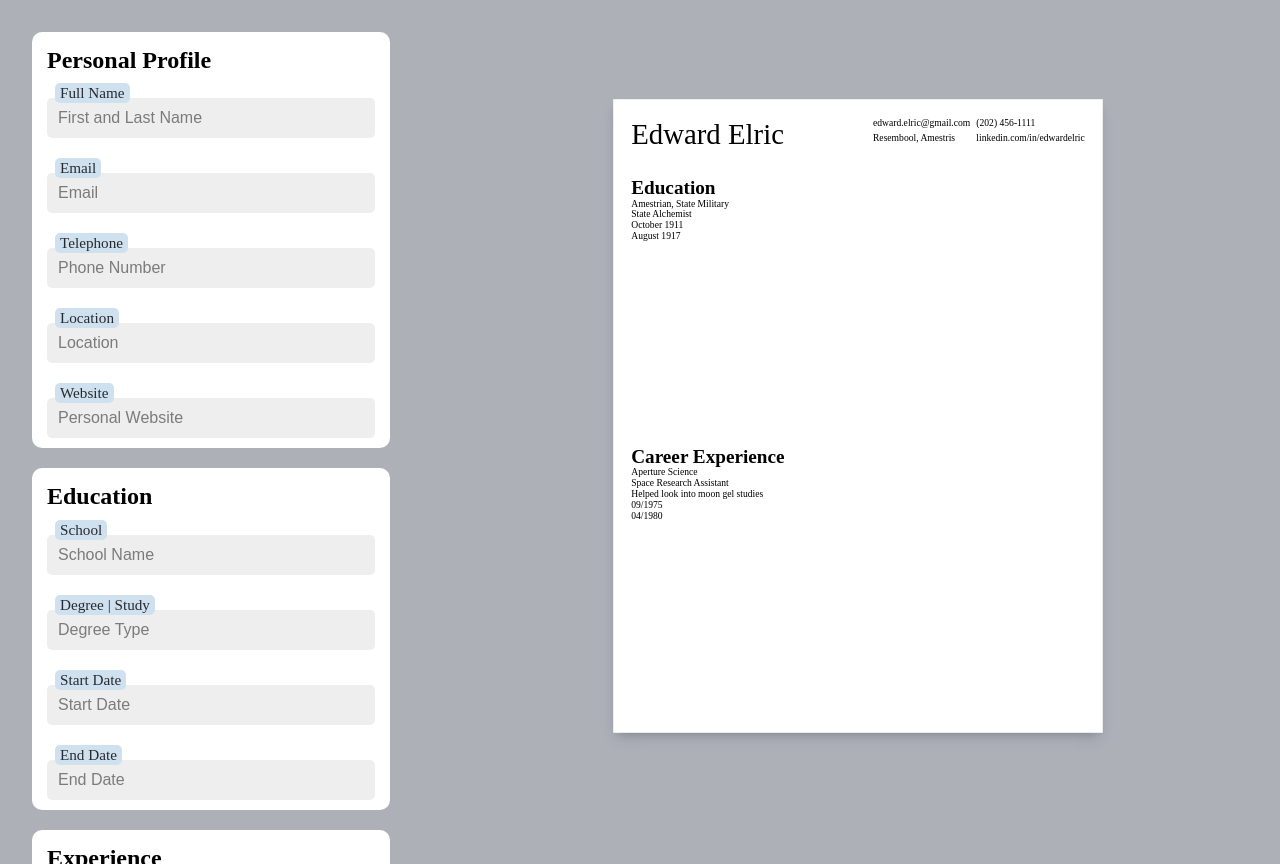
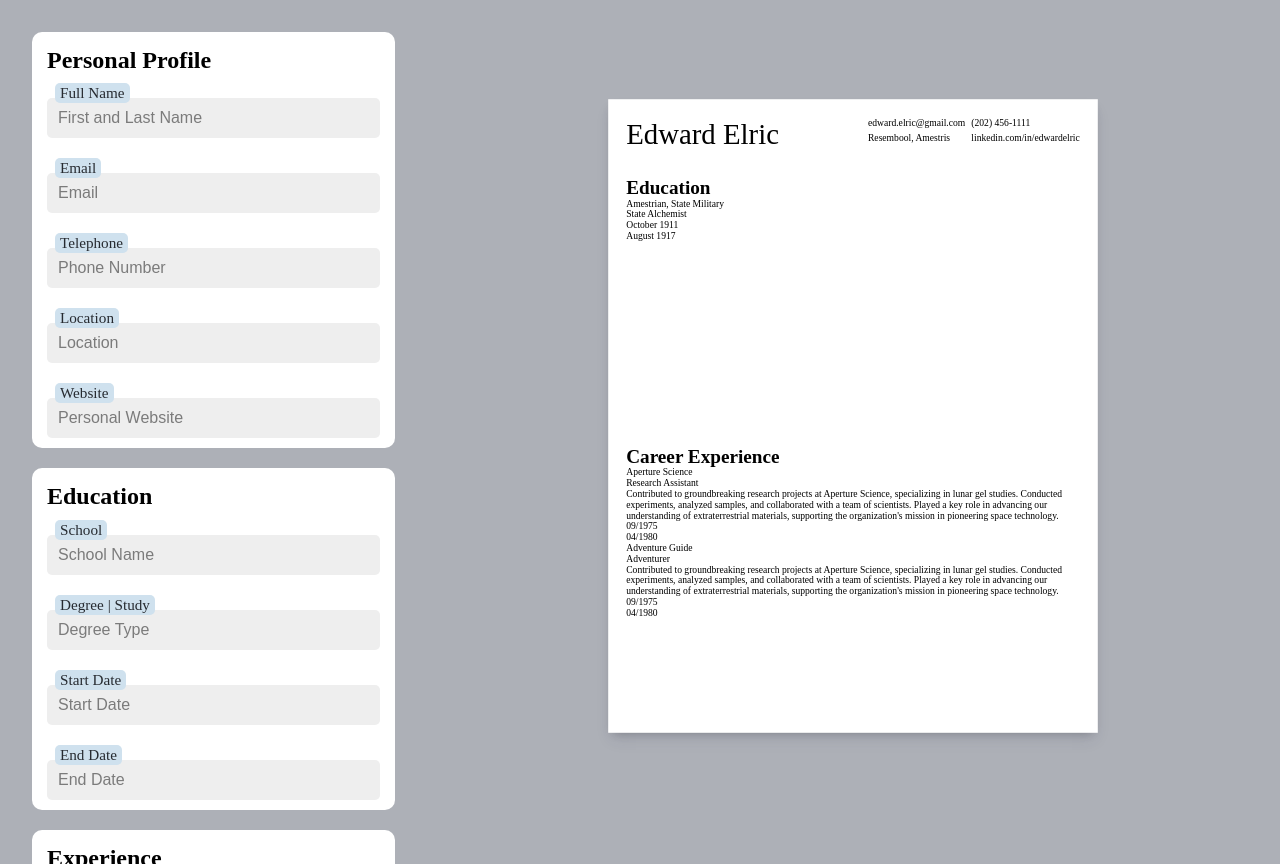
Before and after one commit to NovaCat35/cv-generator, a React (Vite) app: page / in a window 1280 px wide. Built offline with nearby package versions, Linux system fonts and the light colour scheme.

Commit message:
Allow exp form to submit individual exp

```diff
--- a/package.json
+++ b/package.json
@@ -11,11 +11,13 @@
   },
   "dependencies": {
     "react": "^18.2.0",
-    "react-dom": "^18.2.0"
+    "react-dom": "^18.2.0",
+    "uuid": "^9.0.1"
   },
   "devDependencies": {
     "@types/react": "^18.2.15",
     "@types/react-dom": "^18.2.7",
+    "@types/uuid": "^9.0.5",
     "@typescript-eslint/eslint-plugin": "^6.0.0",
     "@typescript-eslint/parser": "^6.0.0",
     "@vitejs/plugin-react": "^4.0.3",
--- a/src/App.tsx
+++ b/src/App.tsx
@@ -25,19 +25,27 @@ export interface Education {
 	endDate?: string;
 }
 
-export interface Experience {
+export interface ExperienceItem {
 	company: string;
 	position: string;
+	location: string;
 	description: string;
 	startDate: string;
 	endDate?: string;
 }
+export interface Experience extends Array<ExperienceItem> {}
 
 export interface HandleChange {
 	e: React.ChangeEvent<HTMLInputElement>;
-	fieldName: string;
+	keyName: string;
 	setState: React.Dispatch<React.SetStateAction<any>>;
 	currState: any;
+}
+
+export interface HandleListChange {
+	setState: React.Dispatch<React.SetStateAction<any>>;
+	currState: Experience;
+	newElement: ExperienceItem;
 }
 
 function App() {
@@ -56,13 +64,24 @@ function App() {
 		endDate: "August 1917",
 	});
 
-	const [experience, setExperience] = useState<Experience>({
-		company: "Aperture Science",
-		position: "Space Research Assistant",
-		description: "Helped look into moon gel studies",
-		startDate: "09/1975",
-		endDate: "04/1980",
-	});
+	const [experience, setExperience] = useState<Experience>([
+		{
+			company: "Aperture Science",
+			position: "Research Assistant",
+			location: 'USA',
+			description: "Contributed to groundbreaking research projects at Aperture Science, specializing in lunar gel studies. Conducted experiments, analyzed samples, and collaborated with a team of scientists. Played a key role in advancing our understanding of extraterrestrial materials, supporting the organization's mission in pioneering space technology.",
+			startDate: "09/1975",
+			endDate: "04/1980",
+		},
+		{
+			company: "Adventure Guide",
+			position: "Adventurer",
+			location: 'Teyvat',
+			description: "Contributed to groundbreaking research projects at Aperture Science, specializing in lunar gel studies. Conducted experiments, analyzed samples, and collaborated with a team of scientists. Played a key role in advancing our understanding of extraterrestrial materials, supporting the organization's mission in pioneering space technology.",
+			startDate: "09/1975",
+			endDate: "04/1980"
+		},
+	]);
 
 	const [isPreviewActive, setIsPreviewActive] = useState(false);
 
@@ -71,16 +90,23 @@ function App() {
 	 * The setState and currState is the parameters unique to each form component that.
 	 * This way we can change the different states without having to create multiple handleChange for each 'form' component.
 	 * */
-	const handleChange = ({ e, fieldName, setState, currState }: HandleChange) => {
-		setState({ ...currState, [fieldName]: e.target.value });
+	const handleChange = ({ e, keyName, setState, currState }: HandleChange) => {
+		setState({ ...currState, [keyName]: e.target.value });
+	};
+	/**
+	 * handleCollectionList keeps track of a list of exp or skills added by form submits
+	 * While the individual 'forms'.tsx handle the adding of individual elements, we need to append them all here
+	 * */
+	const setCollectionList = ({ setState, currState, newElement }: HandleListChange) => {
+		setState([...currState, newElement]);
 	};
 
 	return (
 		<>
-			<div className={isPreviewActive ? 'main-forms-container hidden' : 'main-forms-container'}>
+			<div className={isPreviewActive ? "main-forms-container hidden" : "main-forms-container"}>
 				<GeneralForm onChange={handleChange} currState={person} setState={setPerson} />
 				<EducationForm onChange={handleChange} currState={education} setState={setEducation} />
-				<ExperienceForm onChange={handleChange} currState={experience} setState={setExperience} />
+				<ExperienceForm handleSubmitChange={setCollectionList} currState={experience} setState={setExperience} />
 			</div>
 			<div className="resume-preview">
 				<ResumePreview personInfo={person} educationInfo={education} experienceInfo={experience} />
@@ -95,7 +121,7 @@ function App() {
 					}
 				}}
 			>
-				<img src={isPreviewActive ? visibleImgOff: visibleImg} alt="preview-btn" />
+				<img src={isPreviewActive ? visibleImgOff : visibleImg} alt="preview-btn" />
 			</button>
 		</>
 	);
--- a/src/components/EducationForm.tsx
+++ b/src/components/EducationForm.tsx
@@ -1,4 +1,4 @@
-import Input from "./Input.tsx";
+import {Input} from "./Input.tsx";
 import { Education, HandleChange } from "../App.tsx";
 
 interface EducationFormProps {
--- a/src/components/ExperienceForm.tsx
+++ b/src/components/ExperienceForm.tsx
@@ -1,22 +1,43 @@
-import Input from "./Input.tsx";
-import { Experience, HandleChange } from "../App.tsx";
+import {Input} from "./Input.tsx";
+import { HandleListChange, Experience, HandleChange } from "../App.tsx";
+import { useState } from "react";
 
 interface ExperienceFormProps {
-	onChange: (data: HandleChange) => void;
+	handleSubmitChange: (data: HandleListChange) => void;
 	currState: Experience;
 	setState: React.Dispatch<React.SetStateAction<any>>;
 }
 
-export default function ExperienceForm({ onChange, setState, currState }: ExperienceFormProps) {
+export default function ExperienceForm({ handleSubmitChange, setState, currState }: ExperienceFormProps) {
+	const [currExp, setCurrExp] = useState({
+		company: '',
+		position: '',
+		location: '',
+		description: '',
+		startDate: '',
+		endDate: '',
+	});
+
+	const onChange = ({e, keyName} : HandleChange) => {
+		setCurrExp({...currExp, [keyName] : e.target.value})
+	}
+
+	const handleSubmit = (e: React.FormEvent) => {
+		e.preventDefault();
+		const newElement = {...currExp}
+		handleSubmitChange({setState, currState, newElement});
+	}
+
 	return (
 		<div className="form-container">
 			<h1>Experience</h1>
-			<form action="">
+			<form onSubmit={handleSubmit}>
 				<Input label="Company Name" keyName="company" placeholder="Company Name" onChange={onChange} setState={setState} currState={currState} />
 				<Input label="Position Title" keyName="position" placeholder="Position" onChange={onChange} setState={setState} currState={currState} />
 				<Input label="Description" keyName="description" placeholder="Role Description" onChange={onChange} setState={setState} currState={currState} />
 				<Input label="Start Date" keyName="startDate" placeholder="" onChange={onChange} setState={setState} currState={currState} />
 				<Input label="End Date" keyName="endDate" placeholder="" onChange={onChange} setState={setState} currState={currState} />
+				<button className='submit-btn' type="submit">Submit</button>
 			</form>
 		</div>
 	);
--- a/src/components/GeneralForm.tsx
+++ b/src/components/GeneralForm.tsx
@@ -1,4 +1,4 @@
-import Input from "./Input.tsx";
+import {Input} from "./Input.tsx";
 import { HandleChange, Person } from "../App.tsx";
 
 interface GeneralFormProps {
--- a/src/components/Input.tsx
+++ b/src/components/Input.tsx
@@ -9,9 +9,9 @@ interface InputProps {
 	onChange: (data: HandleChange) => void;
 }
 
-export default function Input({ keyName, label, placeholder, onChange, setState, currState }: InputProps) {
+export function Input({ keyName, label, placeholder, onChange, setState, currState }: InputProps) {
 	const handleChange = (e: React.ChangeEvent<HTMLInputElement>) => {
-		onChange({ e, fieldName: keyName, setState, currState });
+		onChange({ e, keyName, setState, currState });
 	};
 
 	return (
--- a/src/components/ResumePreview.tsx
+++ b/src/components/ResumePreview.tsx
@@ -1,4 +1,5 @@
-import { Person, Education, Experience } from "../App.tsx";
+import { Person, Education, Experience, ExperienceItem } from "../App.tsx";
+import { v4 as uuidv4 } from 'uuid';
 
 interface ResumePreviewProps {
 	personInfo: Person;
@@ -27,11 +28,15 @@ export default function ResumePreview({ personInfo, educationInfo, experienceInf
 				</div>
 				<div className="experience-container">
 					<h1>Career Experience</h1>
-					<div className="company">{experienceInfo.company}</div>
-					<div className="position">{experienceInfo.position}</div>
-					<div className="description">{experienceInfo.description}</div>
-					<div className="startDate">{experienceInfo.startDate}</div>
-					<div className="endDate">{experienceInfo.endDate}</div>
+					{experienceInfo.map((experience : ExperienceItem, index: number) => (
+						<div className={`exp-${index}`} key={uuidv4()}>
+							<div className="company">{experience.company}</div>
+							<div className="position">{experience.position}</div>
+							<div className="description">{experience.description}</div>
+							<div className="startDate">{experience.startDate}</div>
+							<div className="endDate">{experience.endDate}</div>
+						</div>
+					))}
 				</div>
 			</main>
 		</div>
--- a/src/styles/App.scss
+++ b/src/styles/App.scss
@@ -5,7 +5,6 @@ $white-background: rgb(255, 255, 255);
   background-color: rgb(173, 176, 183);
   display: flex;
   justify-content: center;
-  gap: 15px;
   // A reminder that setting a height here means the parent wont extend down to child when overflow
   @media screen and (min-width: 550px) {
     display: grid;
```
Also changed, not shown: 1 other file (tests, documents, lock files or other folders).
